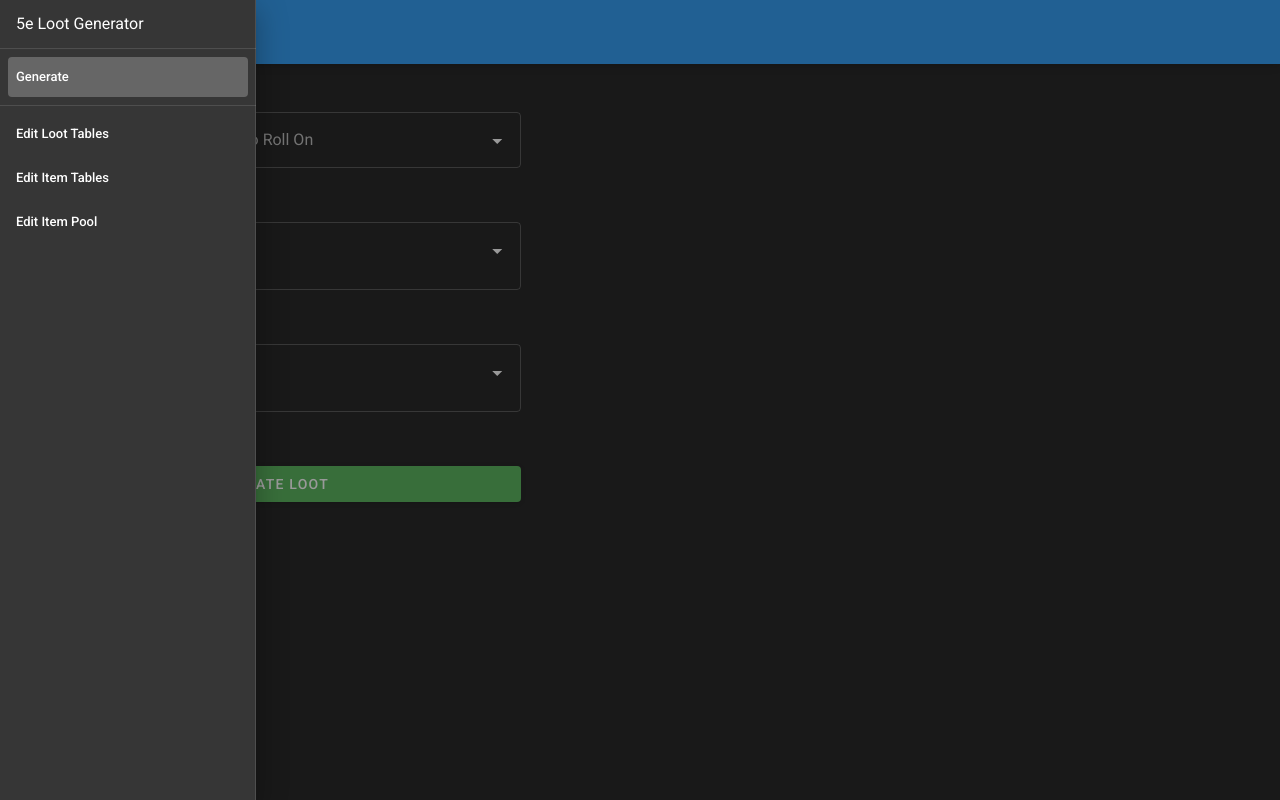
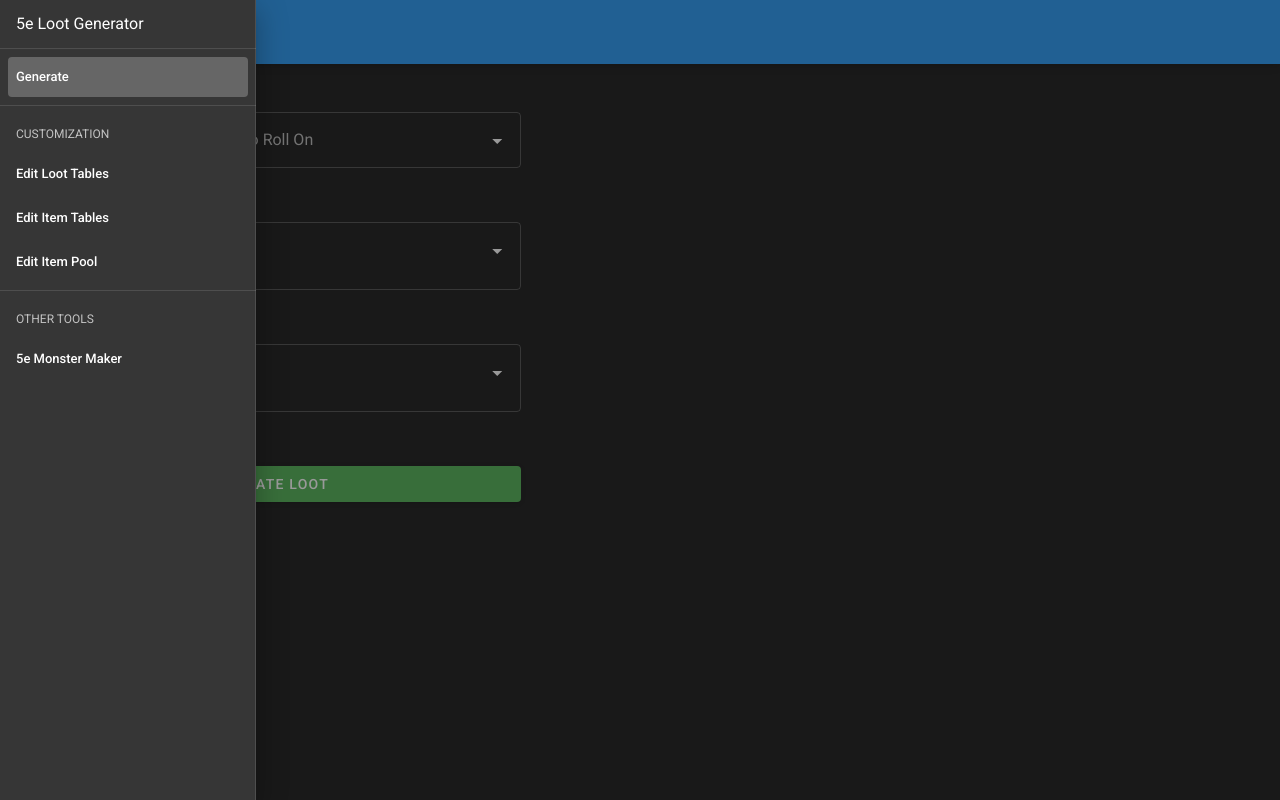
Before and after one commit to ebshimizu/5e-loot-gen, a Vue app: page / in a window 1280 px wide. Both pictures are taken after a click on the button 28 px from the left and 32 px from the top of the page. Built offline with nearby package versions, Linux system fonts and the light colour scheme.

Commit message:
shameless plug

```diff
--- a/src/App.vue
+++ b/src/App.vue
@@ -23,24 +23,36 @@
       </v-list>
       <v-divider></v-divider>
       <v-list nav dense>
-        <v-list-item link to="/lootTable"
+        <v-subheader>CUSTOMIZATION</v-subheader>
+        <v-list-item to="/lootTable"
           ><v-list-item-content
             ><v-list-item-title
               >Edit Loot Tables</v-list-item-title
             ></v-list-item-content
           ></v-list-item
         >
-        <v-list-item link to="/itemTable"
+        <v-list-item to="/itemTable"
           ><v-list-item-content
             ><v-list-item-title
               >Edit Item Tables</v-list-item-title
             ></v-list-item-content
           ></v-list-item
         >
-        <v-list-item link to="/items"
+        <v-list-item to="/items"
           ><v-list-item-content
             ><v-list-item-title
               >Edit Item Pool</v-list-item-title
+            ></v-list-item-content
+          ></v-list-item
+        >
+      </v-list>
+      <v-divider></v-divider>
+      <v-list nav dense>
+        <v-subheader>OTHER TOOLS</v-subheader>
+        <v-list-item href="https://ebshimizu.github.io/5emm/"
+          ><v-list-item-content
+            ><v-list-item-title
+              >5e Monster Maker</v-list-item-title
             ></v-list-item-content
           ></v-list-item
         >
@@ -56,24 +68,23 @@
 </template>
 
 <script>
-import { ACTION } from "./store/ACTIONS";
+import { ACTION } from './store/ACTIONS';
 
 export default {
-  name: "App",
+  name: 'App',
 
   components: {},
 
   data() {
     return {
-      drawer: false
+      drawer: false,
     };
   },
 
   beforeCreate() {
     this.$store.dispatch(ACTION.INIT_APP);
-  }
+  },
 };
 </script>
 
-<style lang="scss">
-</style>
+<style lang="scss"></style>
```
